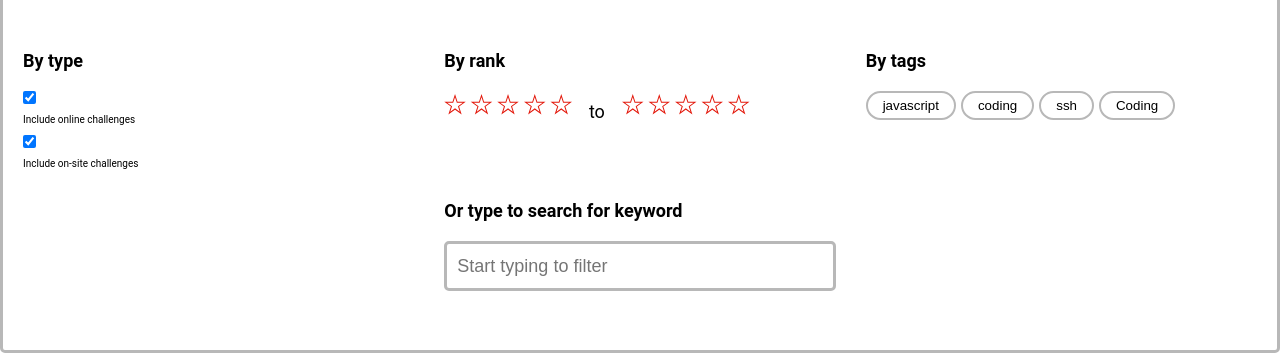
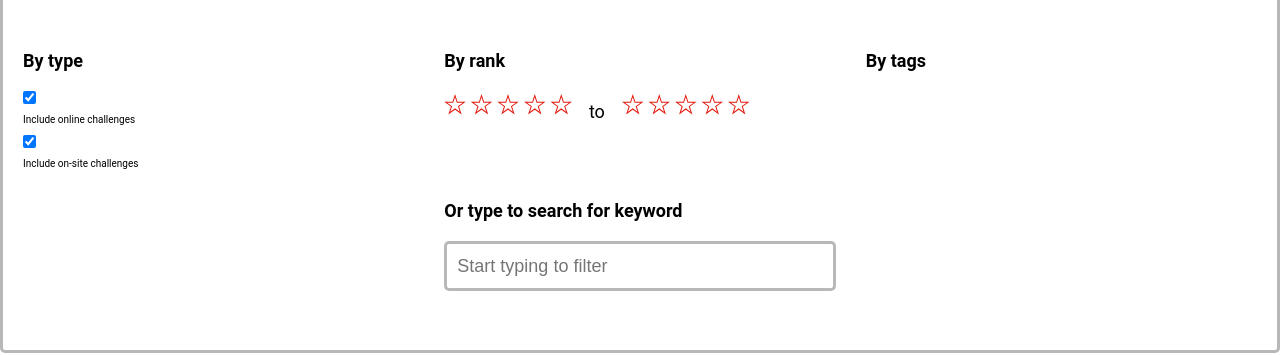
Before and after one commit to ElisyanBot/ESC_groupFour, a website with bundled scripts: page src/Pages/challengesPage.html in a window 1280 px wide. Shown: the part 453-808 px from the top of the page. Built offline with nearby package versions, Linux system fonts and the light colour scheme; no server answers.

Commit message:
html: removed none dynamic tag btns

```diff
--- a/src/Pages/challengesPage.html
+++ b/src/Pages/challengesPage.html
@@ -76,10 +76,7 @@
             <div class="grid-item grid-child-three">
                 <h3>By tags</h3>
                 <div class="filter-byTag-container">
-                    <button>javascript</button>
-                    <button>coding</button>
-                    <button>ssh</button>
-                    <button>Coding</button>
+                    <!--tags goes here -->
                 </div>
             </div>
             <div class="grid-item grid-child-four">
```
